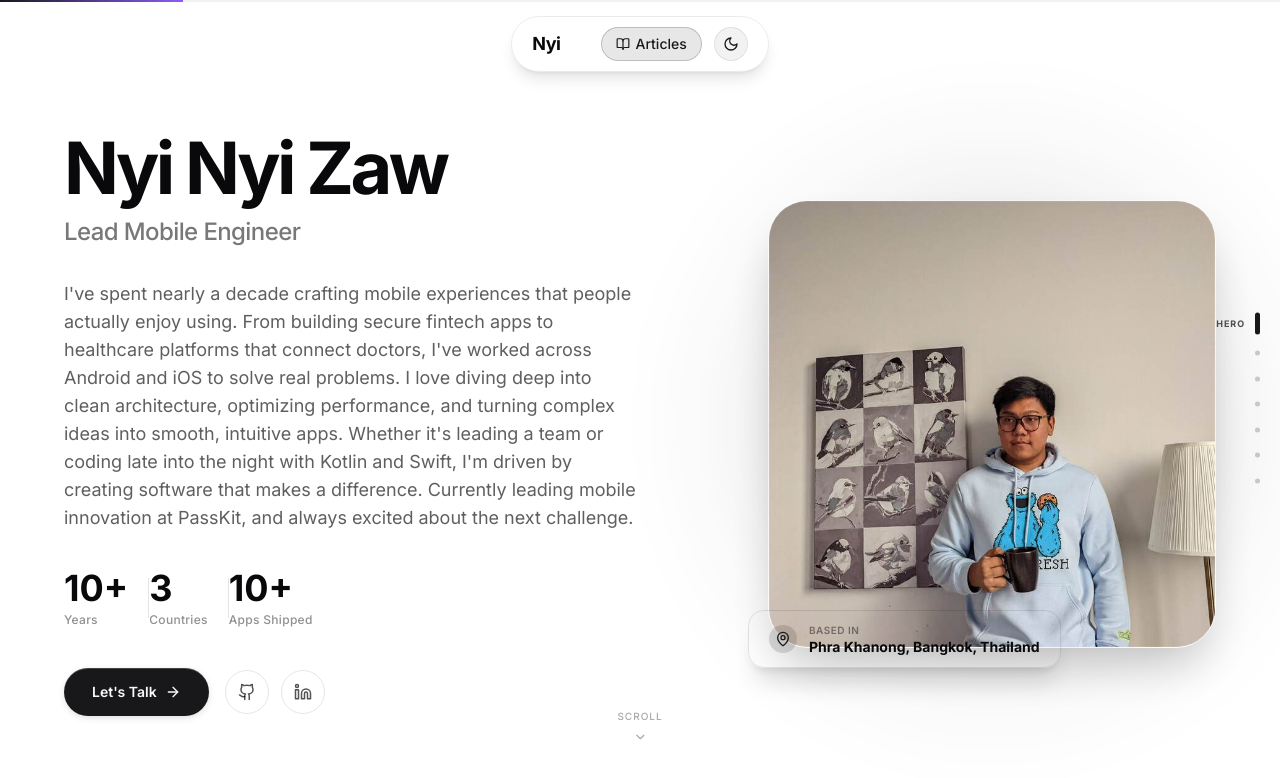
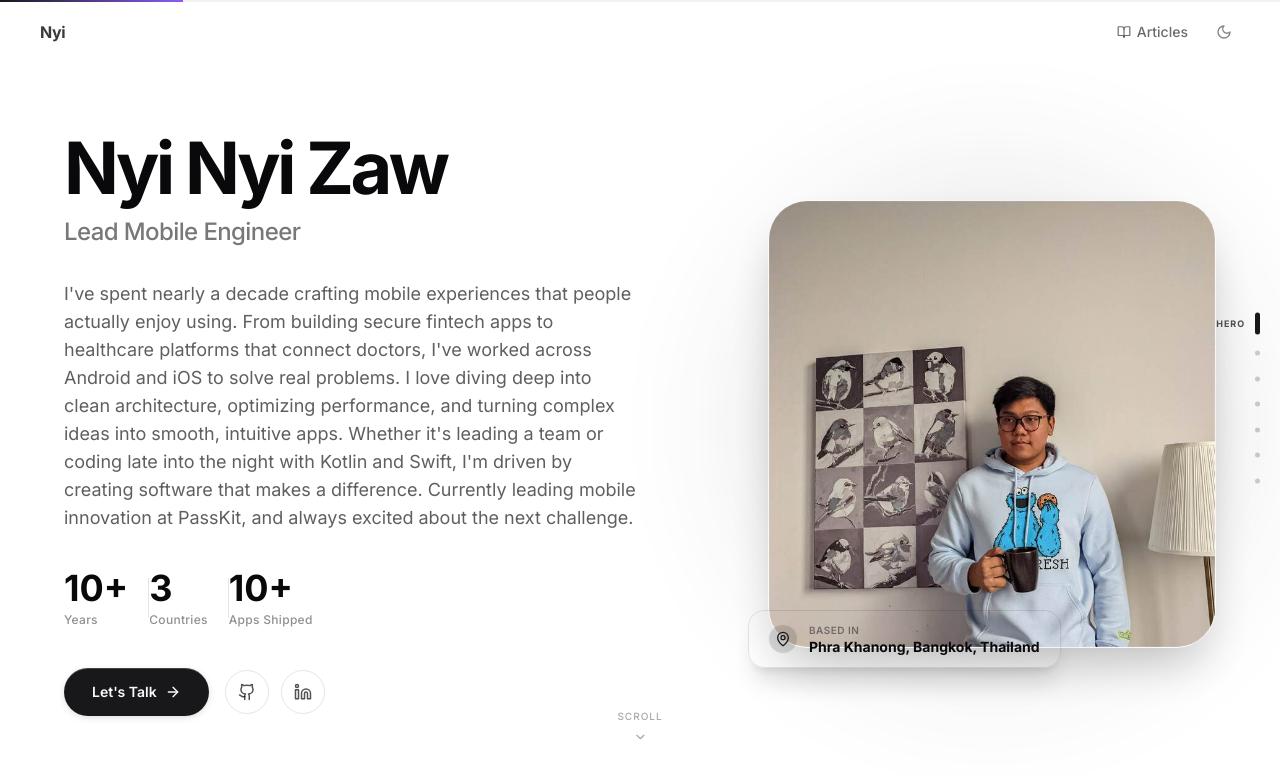
Before and after one commit to nyinyiz/resume, a Next.js app: page / in a window 1280 px wide. Shown: the top 778 px of the page. Built offline with nearby package versions, Linux system fonts and the light colour scheme.

Commit message:
fix: home navbar — edge-to-edge minimal bar instead of sparse glass pill

```diff
--- a/src/components/Navbar.tsx
+++ b/src/components/Navbar.tsx
@@ -33,6 +33,49 @@ export default function Navbar() {
   if (!mounted) return null;
   const isHome = pathname === "/";
 
+  // ── Home route: edge-to-edge minimal bar ─────────────────────────────────────
+  if (isHome) {
+    return (
+      <motion.nav
+        initial={{ opacity: 0, y: -8 }}
+        animate={{ opacity: 1, y: 0 }}
+        transition={{ duration: 0.5, ease: [0.22, 1, 0.36, 1], delay: 0.2 }}
+        className="fixed top-0 left-0 right-0 z-[70] flex items-center justify-between px-6 sm:px-10 h-16"
+      >
+        {/* Brand */}
+        <Link
+          href="/"
+          className="font-heading text-base font-bold text-foreground/80 tracking-tight hover:text-foreground transition-colors duration-200"
+        >
+          {firstName}
+        </Link>
+
+        {/* Actions */}
+        <div className="flex items-center gap-2">
+          <Link
+            href="/articles"
+            className="flex items-center gap-1.5 text-foreground/60 text-sm font-medium hover:text-foreground px-3 py-1.5 rounded-full hover:bg-foreground/[0.06] transition-all duration-200"
+          >
+            <BookOpen className="w-3.5 h-3.5" />
+            <span>Articles</span>
+          </Link>
+
+          <button
+            onClick={() => setTheme(theme === "dark" ? "light" : "dark")}
+            aria-label="Toggle theme"
+            className="p-2 rounded-full text-foreground/50 hover:text-foreground hover:bg-foreground/[0.06] transition-all duration-200"
+          >
+            {theme === "dark"
+              ? <Sun size={16} />
+              : <Moon size={16} />
+            }
+          </button>
+        </div>
+      </motion.nav>
+    );
+  }
+
+  // ── Other routes: centered glass pill ────────────────────────────────────────
   return (
     <motion.nav
       variants={{ visible: { y: 0, opacity: 1 }, hidden: { y: "-120%", opacity: 0 } }}
@@ -50,8 +93,7 @@ export default function Navbar() {
           {firstName}
         </Link>
 
-        {/* Nav links — hidden on home route (SlideDots handles section navigation) */}
-        {!isHome && (
+        {/* Nav links */}
         <div className="hidden md:flex items-center gap-6">
           {navLinks.map(({ href, label }) => (
             <Link
@@ -63,7 +105,6 @@ export default function Navbar() {
             </Link>
           ))}
         </div>
-        )}
 
         {/* Actions */}
         <div className="flex items-center gap-3">
```
Lines whose indentation alone changed are shown as unchanged.
